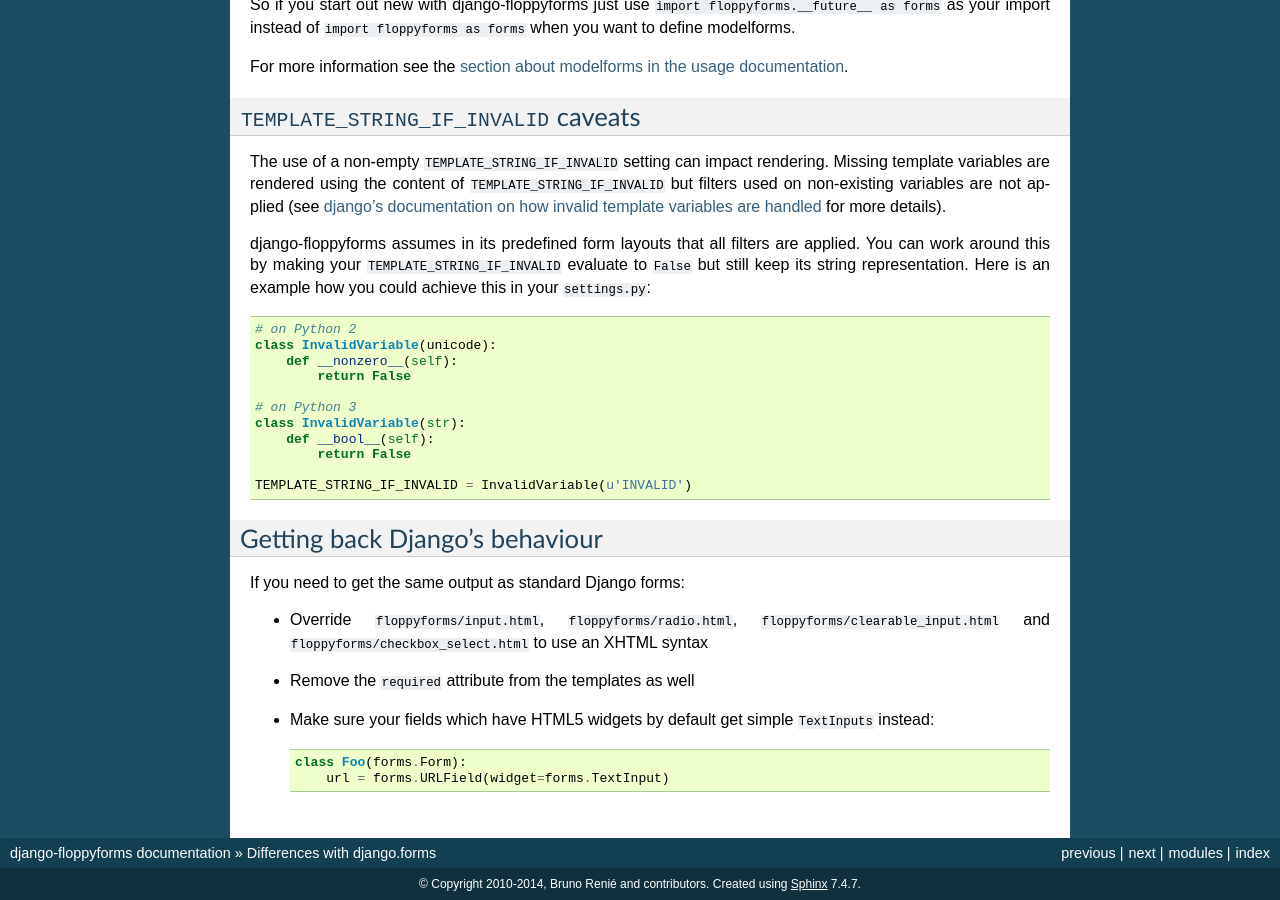
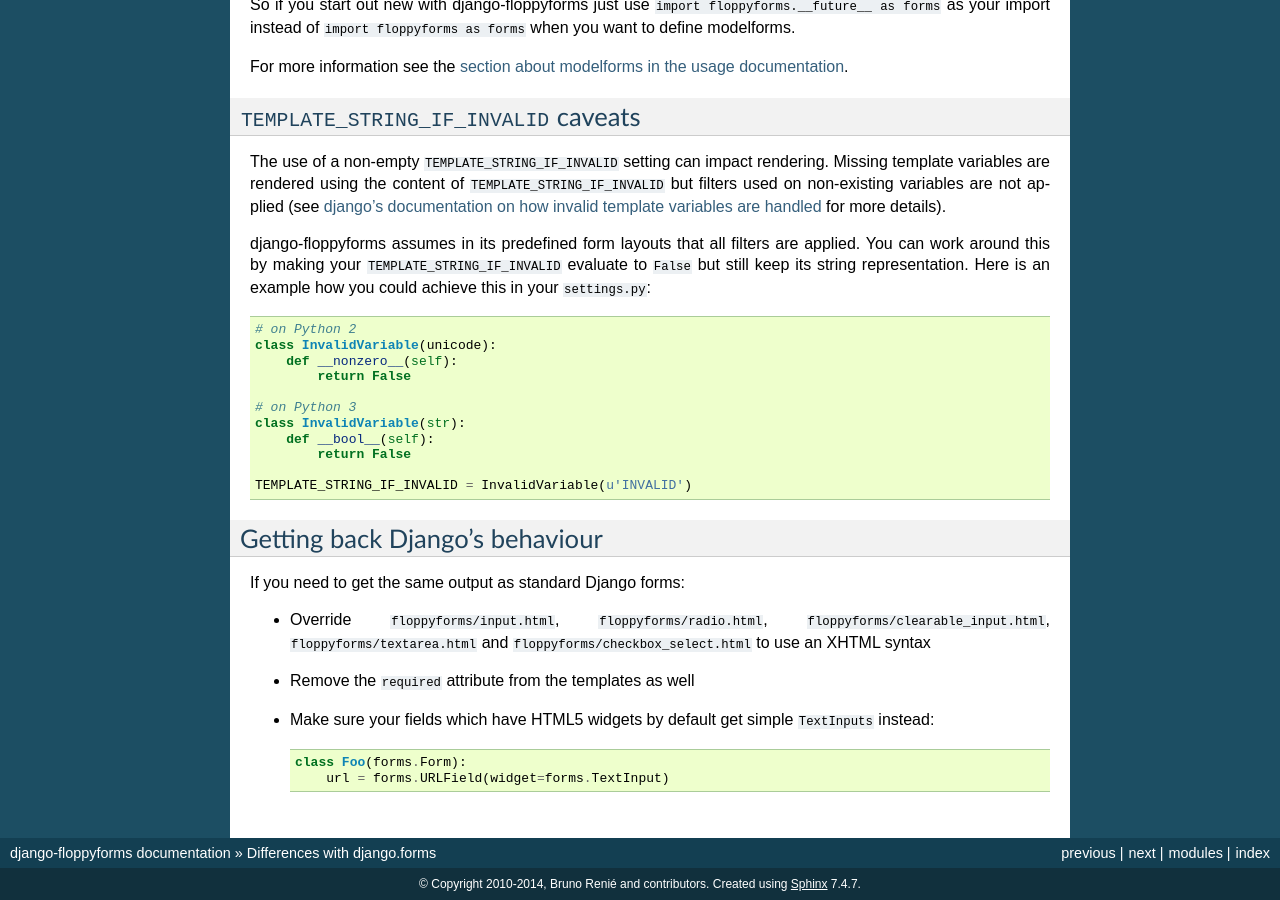
Before and after one commit to jazzband/django-floppyforms, a Sphinx documentation site: the page built from docs/differences.rst, in a window 1280 px wide and 900 px high, scrolled down 1653 px. Built offline with Sphinx 7.4.7, drawn with Linux system fonts in a browser that asks for light colours; pages that are not in the unit, such as notebooks, are missing from menus; the version number could not be read and is left out.

Commit message:
Update differences.rst
floppyforms/textarea.html have required attr

```diff
--- a/docs/differences.rst
+++ b/docs/differences.rst
@@ -148,7 +148,7 @@
 If you need to get the same output as standard Django forms:
 
 * Override ``floppyforms/input.html``, ``floppyforms/radio.html``,
-  ``floppyforms/clearable_input.html`` and
+  ``floppyforms/clearable_input.html``,  ``floppyforms/textarea.html`` and
   ``floppyforms/checkbox_select.html`` to use an XHTML syntax
 
 * Remove the ``required`` attribute from the templates as well
```
